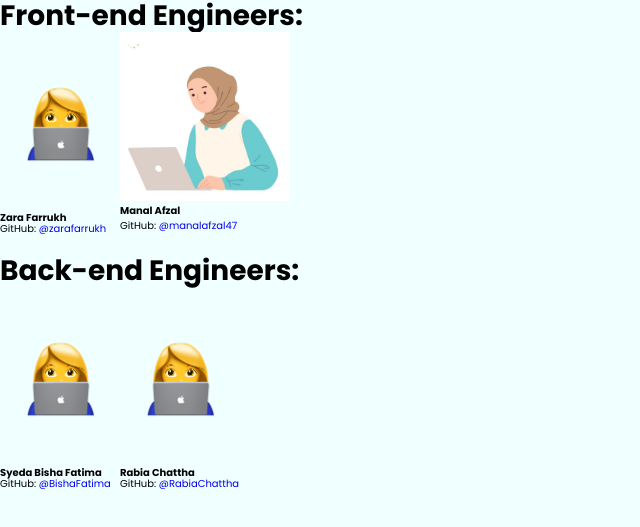
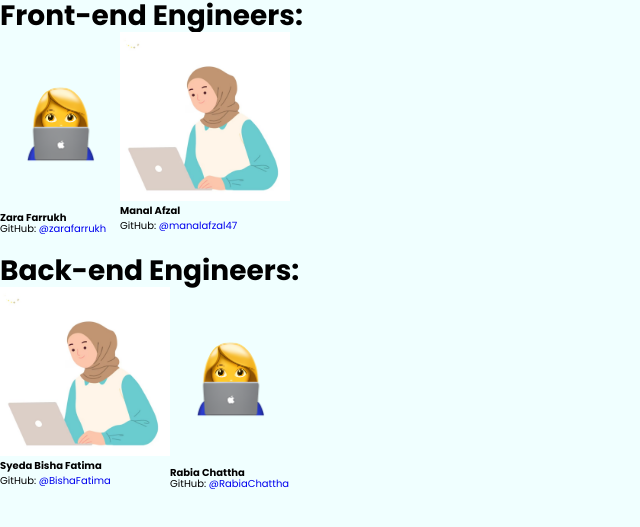
Before and after one commit to zarafarrukh/Spamurai, a website built with Parcel: page SpamDetectorClient/about.html in a window 1280 px wide. Shown: the part 55-582 px from the top of the page, without its empty margins (0-640 px from the left). Built offline with nearby package versions, Linux system fonts and the light colour scheme.

Commit message:
updating images

```diff
--- a/SpamDetectorClient/about.html
+++ b/SpamDetectorClient/about.html
@@ -18,13 +18,13 @@
   <h3>Front-end Engineers:</h3>
    <div class = "row">
      <div class = "column">
-       <img class="picture-box" src = "img/person.png" alt="zara image">
+       <img class="picture-box" src = "img/person1.png" alt="zara image">
       <strong>Zara Farrukh</strong>
       <p>GitHub: <a href="https://github.com/zarafarrukh" target="_blank">@zarafarrukh</a></p>
        </div>
      <div class = "row">
        <div class = "column">
-         <img class="picture-box" src = "img/manal.jpg" alt="manal image">
+         <img class="picture-box" src = "img/person2.jpg" alt="manal image">
       <strong>Manal Afzal</strong>
       <p>GitHub: <a href="https://github.com/manalafzal47" target="_blank">@manalafzal47</a></p>
          </div>
@@ -37,13 +37,13 @@
   <h3>Back-end Engineers:</h3>
   <div class = "row">
     <div class = "column">
-      <img class="picture-box" src = "img/person.png" alt="syeda image">
+      <img class="picture-box" src = "img/person2.jpg" alt="syeda image">
       <strong>Syeda Bisha Fatima</strong>
       <p>GitHub: <a href="https://github.com/BishaFatima" target="_blank">@BishaFatima</a></p>
     </div>
     <div class = "row">
       <div class = "column">
-        <img class="picture-box" src = "img/person.png" alt="rabia image">
+        <img class="picture-box" src = "img/person1.png" alt="rabia image">
       <strong>Rabia Chattha</strong>
       <p>GitHub: <a href="https://github.com/RabiaChattha" target="_blank">@RabiaChattha</a></p>
     </div></div>
```
Also changed, not shown: SpamDetectorClient/img/person1.png (renamed from SpamDetectorClient/img/person.png), SpamDetectorClient/img/person2.jpg (renamed from SpamDetectorClient/img/manal.jpg), SpamDetectorClient/img/rabia.jpg (deleted), SpamDetectorClient/img/zara.jpg (deleted).
